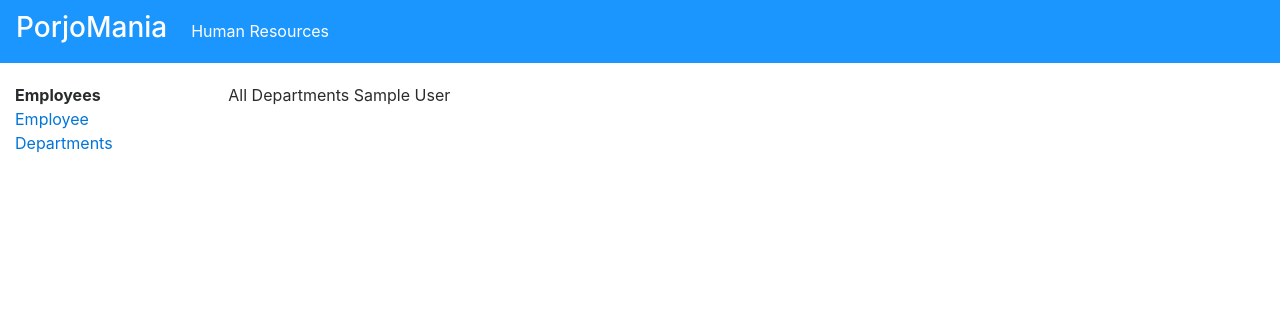
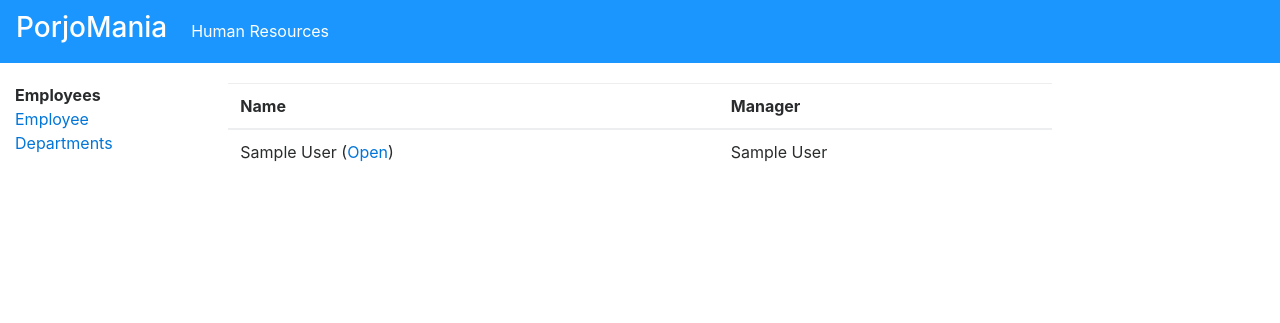
Before and after one commit to ProjoMania/projomania, a Django app: template apps/hr_employee/templates/hr_employee/department_list.html in a window 1280 px wide. Shown: the top 323 px of the page. Run offline with Django 3.2, Linux system fonts and the light colour scheme; the template is opened without the code that fills it: values that come from a table or form of the project are taken from there, others are empty; tables that the repository leaves empty hold one stand-in row (values such as "Sample post"); parts of the project's set-up code (start-up, migrations or seed data) failed here and were passed over; some libraries are stand-ins or nearby versions.

Commit message:
[ADD] Add the URL, detailview and templates for the departments.

```diff
--- a/apps/hr_employee/templates/hr_employee/department_list.html
+++ b/apps/hr_employee/templates/hr_employee/department_list.html
@@ -1,10 +1,21 @@
 {% extends 'hr_employee/hr_base.html' %}
 
 {% block main_content %}
-    All Departments
+    <table class="table table-stripped">
+        <thead>
+        <tr>
+            <th>Name</th>
+            <th>Manager</th>
+        </tr>
+        </thead>
+        <tbody>
+        {% for department in department_list %}
+            <tr>
+                <td>{{ department.name }} (<a href="{% url 'hr_employee:departments_form' department.id %}">Open</a>)</td>
+                <td>{{ department.manager }}</td>
+            </tr>
+        {% endfor %}
 
-    {% for department in department_list %}
-        {{ department }}
-    {% endfor %}
-
+        </tbody>
+    </table>
 {% endblock %}
--- a/apps/hr_employee/views.py
+++ b/apps/hr_employee/views.py
@@ -16,3 +16,7 @@ class EmployeeIndexView(generic.ListView):
 # Departments
 class DepartmentIndexView(generic.ListView):
     model = Department
+
+
+class DepartmentDetailView(generic.DetailView):
+    model = Department
```
Also changed, not shown: apps/hr_employee/templates/hr_employee/department_detail.html (+5 -10 lines).
